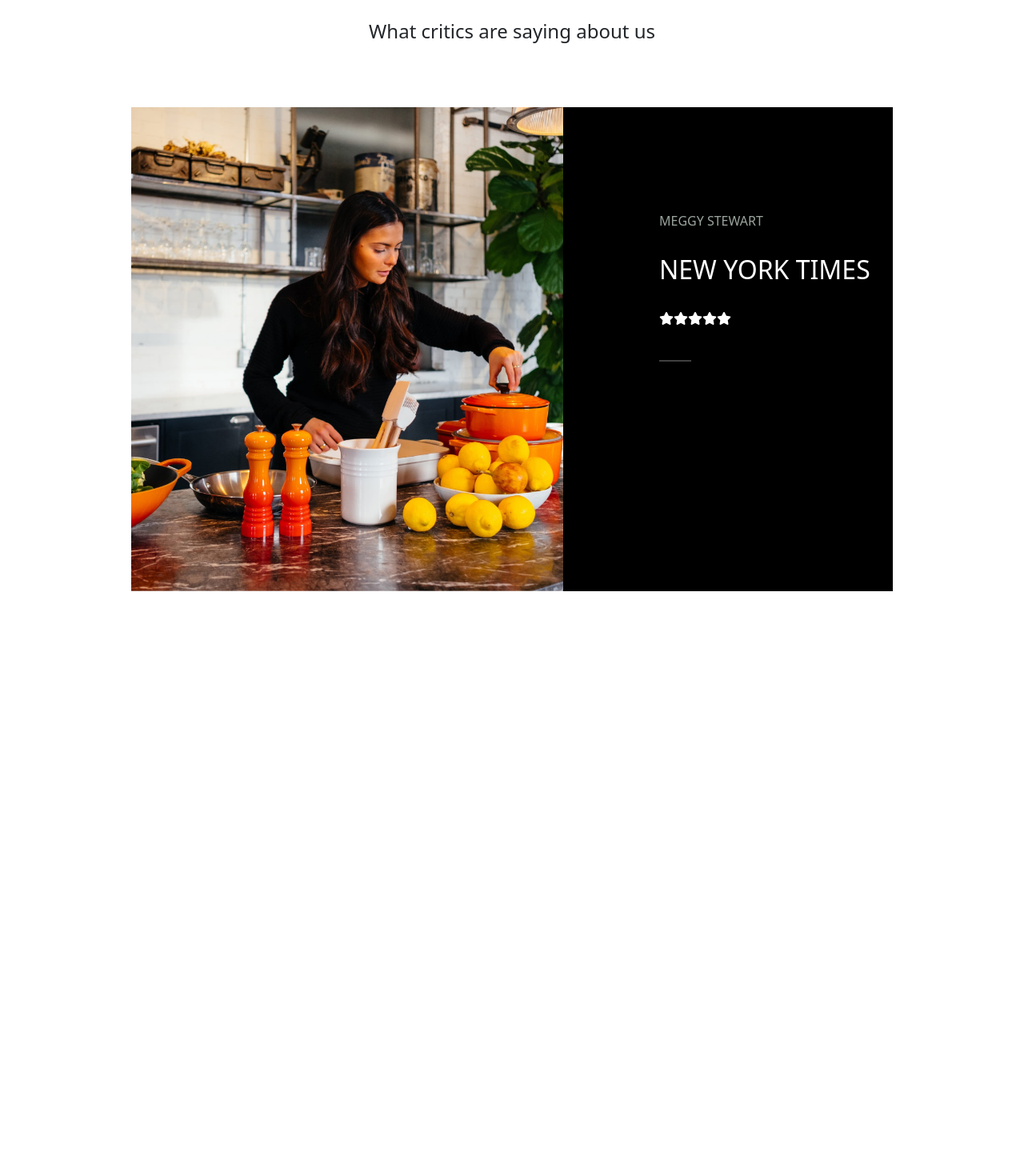
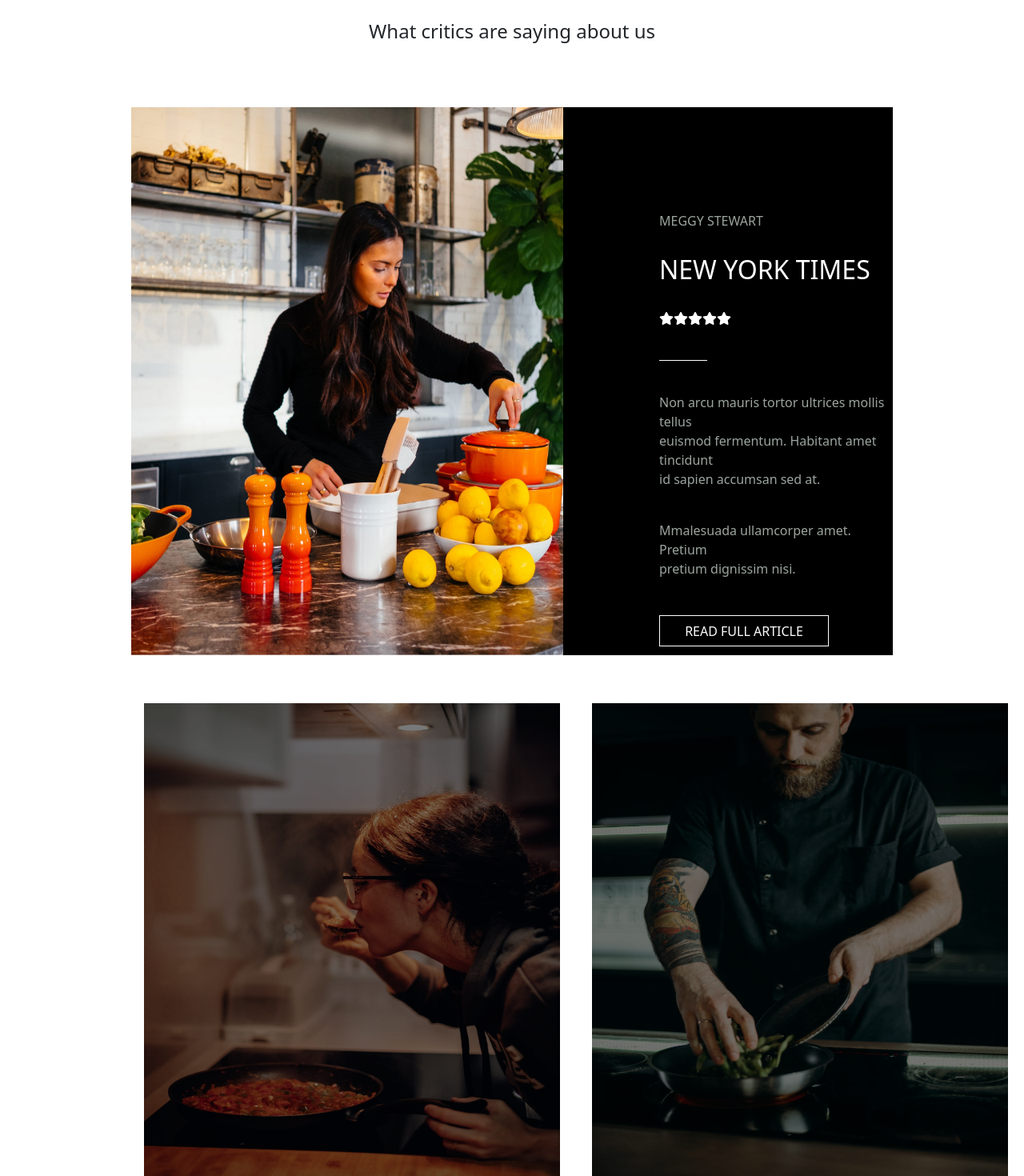
Before and after one commit to Mattia311/proj-html-vuejs, a Vue app: page / in a window 1280 px wide. Shown: the part 3080-4550 px from the top of the page at 80% size. Before the commit the page ends 3819 px from the top, so only its background shows below. Built offline with nearby package versions, Linux system fonts and the light colour scheme.

Commit message:
Add main 4

```diff
--- a/src/components/SiteMain.vue
+++ b/src/components/SiteMain.vue
@@ -63,17 +63,27 @@
                       <img src="../assets/images/blog72x.jpg" alt="">
                   </div>
                   <div class="main_third_top_right">
-                      <p>MEGGY STEWART</p>
+                      <p class="meggy">MEGGY STEWART</p>
                       <h2 class="title_new_york">NEW YORK TIMES</h2>
                       <p class="stars"><i class="fas fa-star"></i><i class="fas fa-star"></i><i class="fas fa-star"></i><i class="fas fa-star"></i><i class="fas fa-star"></i></p>
-                      <hr class="line_main_third">
-
+                      <div class="line_main_third"></div>
+                      <p class="text_main_top_right">Non arcu mauris tortor ultrices mollis tellus <br>euismod fermentum. Habitant amet tincidunt <br>id sapien accumsan sed at. </p>
+                      <p class="text_main_top_right">Mmalesuada ullamcorper amet. Pretium <br>pretium dignissim nisi.</p>
+                      <button class="button_main_top_tight">READ FULL ARTICLE</button>
                   </div>
               </div>
+           </div>
+       </div>
+       <div class="main_fourth d-flex">
+           <div class="main_fourth_left">
+               <img src="../assets/images/info52x.jpg" alt="">
 
-          </div>
+           </div>
+           <div class="main_fourth_right">
+               <img src="../assets/images/info12x.jpg" alt="">
 
-      </div>
+           </div>
+       </div>
   </div>
 </template>
 
@@ -203,13 +213,13 @@
             .main_third_top {
                 img {
                    width: 540px;
-                  height: 605px;
+                   height: 685px;
                 }
                 .main_third_top_right {
                     background: black;
                     width: 570px;
-                    height: 605px;
-                    p {
+                    height: 685px;
+                    .meggy {
                         color: #9BA59E;
                         margin-top: 130px;
                         margin-left: 120px;
@@ -222,19 +232,57 @@
                     .stars {
                         color: white;
                         margin-top: 30px;
+                        margin-left: 120px;
                     }
                     .line_main_third {
-                        height: 2px;
-                        color: white;
-                        width: 40px;
+                        border-top: 1px solid white;
+                        width: 60px;
                         margin-left: 120px;
                         margin-top: 40px;
+                    }
+                    .text_main_top_right {
+                        color:#9BA59E;
+                        margin-top: 40px;
+                        margin-left: 120px;
+                    }
+                    .button_main_top_tight {
+                        color: white;
+                        background: black;
+                        border: 1px solid white;
+                        margin-left: 120px;
+                        margin-top: 30px;
+                        width: 212px;
+                        height: 39px;
                     }
 
                 }
             }
         }
     }
+    .main_fourth {
+        margin-left: 180px;
+        margin-top: 60px;
+        .main_fourth_left {
+            img {
+                width: 520px;
+                height: 600px;
+                position: relative;
+                margin-right: 40px;
+                filter: brightness(50%);
+
+            }
+        }
+        .main_fourth_right {
+            img {
+                width: 520px;
+                position: relative;
+                height: 600px;
+                filter: brightness(50%);
+
+            }
+        }
+
+    }
 
 }
 
```
